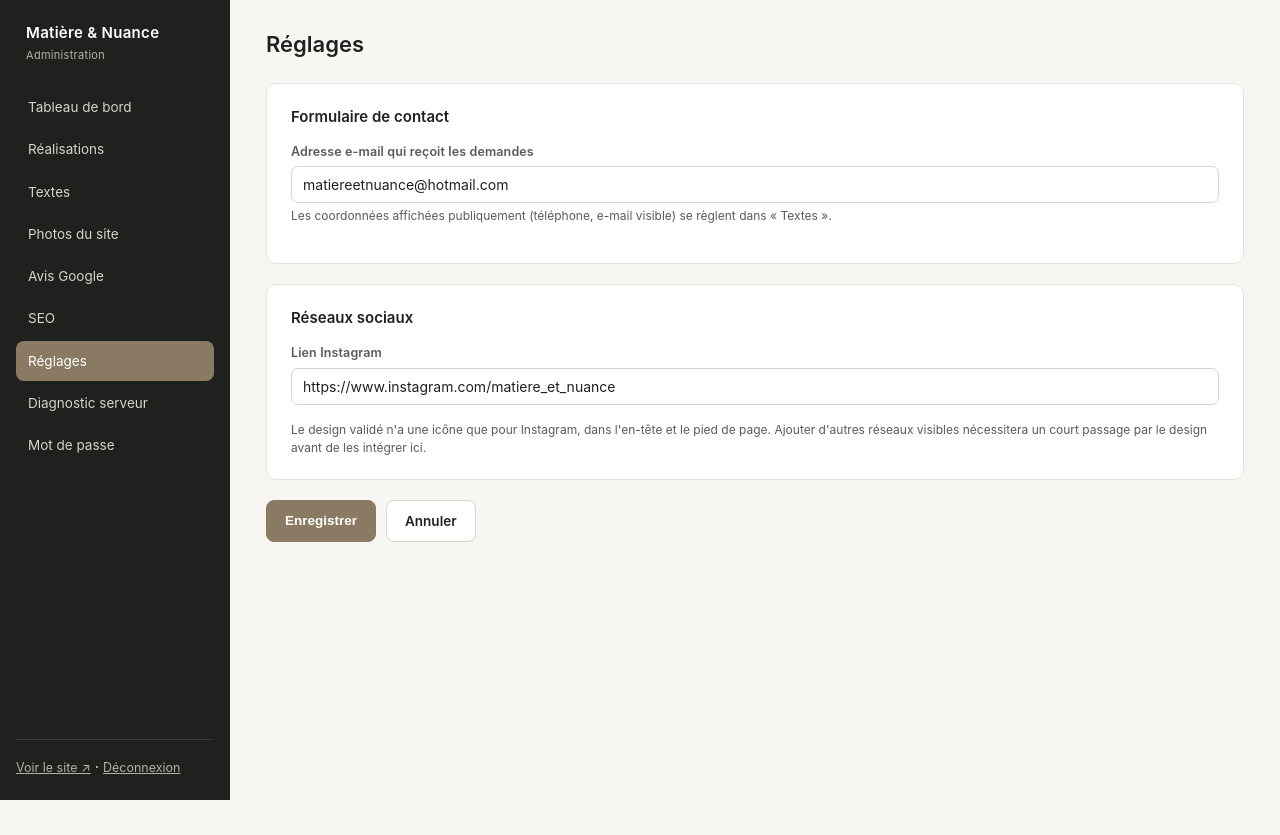
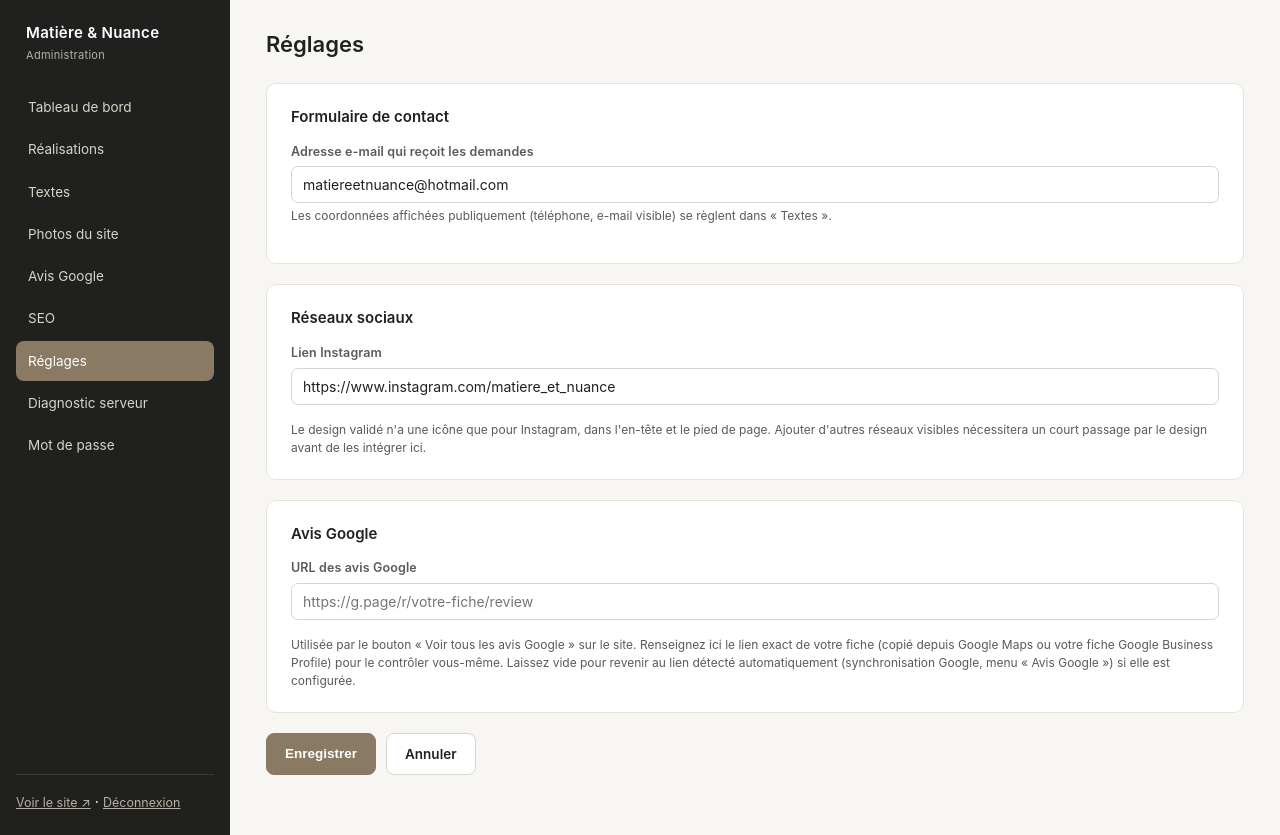
Before and after one commit to matiereetnuance-creator/e-web-matiere-et-naunce-, a PHP site: page /admin/parametres.php in a window 1280 px wide. Before the commit the page ends 800 px from the top, so only its background shows below. Run offline with PHP 8.4, Linux system fonts and the light colour scheme; the visitor is signed in with stand-in values (Sample User, id 1).

Commit message:
Réglages : champ manuel pour l'URL des avis Google
Nouveau champ "URL des avis Google" dans admin/parametres.php (validé
via FILTER_VALIDATE_URL, même schéma que le champ Instagram déjà
existant) — permet au client de contrôler lui-même le lien du bouton
"Voir tous les avis Google" sans dépendre de la synchronisation Google
Places (Mission 2) ni toucher au code.

avis_display_snapshot() (api/lib/content.php) place ce lien en tête de
la chaîne de priorité déjà existante : réglage manuel s'il est
renseigné, sinon URL de la fiche synchronisée automatiquement, sinon
lien construit depuis le Place ID, sinon repli générique déjà en place
— zéro nouvelle duplication, la fonction est déjà réutilisée par
avis.php et le tableau de bord admin (bouton "Ouvrir la fiche Google"),
qui bénéficient donc tous deux du réglage sans modification
supplémentaire.

Testé : champ présent et vide par défaut, URL invalide rejetée avec
message clair, enregistrement et persistance corrects, effet immédiat
vérifié sur le bouton public (/avis) et sur le tableau de bord admin,
champ vidé revient exactement au comportement de repli précédent,
jeton CSRF invalide rejeté (403). Lint PHP complet, suite HTTP sans
warning, capture d'écran de la nouvelle interface. Données de test
nettoyées.

Co-Authored-By: Claude Sonnet 5 <noreply@anthropic.com>
Claude-Session: https://claude.ai/code/session_01CkLGohgx4ESxZTbPKQyGEr

```diff
--- a/public/admin/parametres.php
+++ b/public/admin/parametres.php
@@ -12,6 +12,7 @@ if ($_SERVER['REQUEST_METHOD'] === 'POST') {
     admin_csrf_check();
     $email = clean_text((string) ($_POST['contact_recipient'] ?? ''), 200);
     $instagram = clean_text((string) ($_POST['instagram_url'] ?? ''), 300);
+    $googleReviewsUrl = clean_text((string) ($_POST['google_reviews_url'] ?? ''), 300);
 
     if (!filter_var($email, FILTER_VALIDATE_EMAIL)) {
         $errors[] = "L'adresse e-mail de réception n'est pas valide.";
@@ -19,10 +20,14 @@ if ($_SERVER['REQUEST_METHOD'] === 'POST') {
     if ($instagram !== '' && !filter_var($instagram, FILTER_VALIDATE_URL)) {
         $errors[] = "Le lien Instagram n'est pas une URL valide.";
     }
+    if ($googleReviewsUrl !== '' && !filter_var($googleReviewsUrl, FILTER_VALIDATE_URL)) {
+        $errors[] = "L'URL des avis Google n'est pas valide.";
+    }
 
     if (!$errors) {
         $settings['contact_recipient'] = $email;
         $settings['instagram_url'] = $instagram;
+        $settings['google_reviews_url'] = $googleReviewsUrl;
         save_content('settings', $settings);
         $_SESSION['flash'] = ['type' => 'ok', 'message' => 'Réglages enregistrés.'];
         header('Location: parametres.php');
@@ -58,6 +63,15 @@ require __DIR__ . '/includes/header.php';
     <div class="help">Le design validé n'a une icône que pour Instagram, dans l'en-tête et le pied de page. Ajouter d'autres réseaux visibles nécessitera un court passage par le design avant de les intégrer ici.</div>
   </div>
 
+  <div class="card">
+    <h2>Avis Google</h2>
+    <div class="field">
+      <label for="google_reviews_url">URL des avis Google</label>
+      <input type="text" id="google_reviews_url" name="google_reviews_url" value="<?= htmlspecialchars($settings['google_reviews_url'] ?? '') ?>" placeholder="https://g.page/r/votre-fiche/review">
+    </div>
+    <div class="help">Utilisée par le bouton « Voir tous les avis Google » sur le site. Renseignez ici le lien exact de votre fiche (copié depuis Google Maps ou votre fiche Google Business Profile) pour le contrôler vous-même. Laissez vide pour revenir au lien détecté automatiquement (synchronisation Google, menu « Avis Google ») si elle est configurée.</div>
+  </div>
+
   <div class="btn-row">
     <button type="submit" class="btn">Enregistrer</button>
     <a href="index.php" class="btn btn-ghost">Annuler</a>
--- a/public/api/lib/content.php
+++ b/public/api/lib/content.php
@@ -734,7 +734,12 @@ function avis_display_snapshot(array $textes): array
     $scoreRaw = isset($snapshot['rating']) ? (float) $snapshot['rating'] : null;
     $countRaw = isset($snapshot['total']) ? (int) $snapshot['total'] : null;
 
-    $googleUrl = $snapshot['google_url'] ?? null;
+    // Priorité : lien saisi manuellement dans l'admin (Réglages) — contrôle
+    // total et immédiat pour le client — puis la synchronisation Google
+    // (Mission 2) si configurée, puis un lien construit depuis le Place ID,
+    // sinon aucun (le gabarit appelant applique alors son propre repli).
+    $settings = load_content('settings', []);
+    $googleUrl = !empty($settings['google_reviews_url']) ? $settings['google_reviews_url'] : ($snapshot['google_url'] ?? null);
     if ($googleUrl === null) {
         $config = require __DIR__ . '/../config.php';
         $placeId = $config['google_place_id'] ?? '';
```
